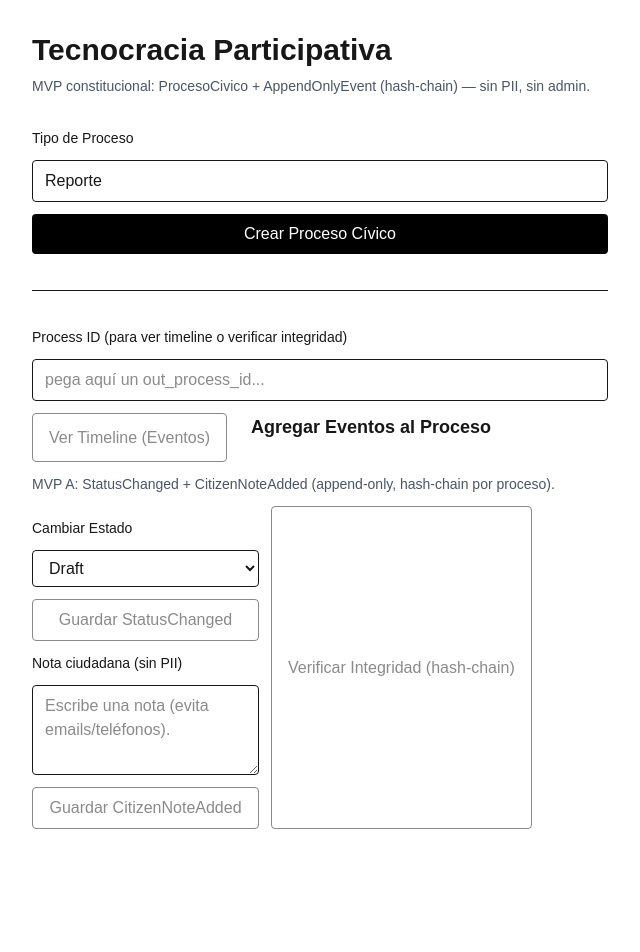
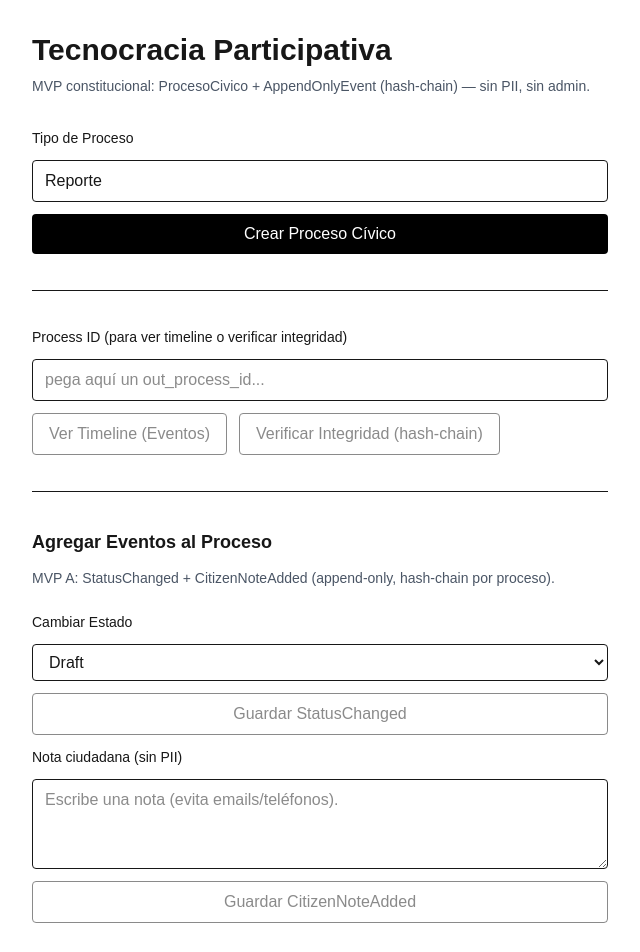
Before and after one commit to TecnocraciaParticipativaMexico/Plataforma, a Next.js app in the folder web/: page / in a window 1280 px wide. Shown: the top 952 px of the page, without its empty margins (0-640 px from the left). Before the commit the page ends 861 px from the top, so only its background shows below. Built offline with nearby package versions, Linux system fonts and the light colour scheme.

Commit message:
feat: process events (status + note)

```diff
--- a/web/app/page.tsx
+++ b/web/app/page.tsx
@@ -26,6 +26,7 @@ const [sendingEvent, setSendingEvent] = useState(false);
     setOut(null);
     setEvents(null);
     setVerifyOut(null);
+    setEventOut(null);
 
     try {
       const res = await fetch("/api/process/create", {
@@ -153,6 +154,15 @@ async function enviarEvento(event_type: string, payload: any) {
             {loadingEvents ? "Cargando..." : "Ver Timeline (Eventos)"}
           </button>
 
+          <button
+            onClick={verificarCadena}
+            disabled={verifying || !processId.trim()}
+            className="rounded border px-4 py-2 disabled:opacity-50"
+          >
+            {verifying ? "Verificando..." : "Verificar Integridad (hash-chain)"}
+          </button>
+        </div>
+
         <hr className="my-6" />
 
         <h2 className="text-lg font-semibold">Agregar Eventos al Proceso</h2>
@@ -211,15 +221,6 @@ async function enviarEvento(event_type: string, payload: any) {
           )}
         </div>
 
-          <button
-            onClick={verificarCadena}
-            disabled={verifying || !processId.trim()}
-            className="rounded border px-4 py-2 disabled:opacity-50"
-          >
-            {verifying ? "Verificando..." : "Verificar Integridad (hash-chain)"}
-          </button>
-        </div>
-
         {events && (
           <pre className="text-xs bg-gray-100 p-3 rounded overflow-auto">
             {JSON.stringify(events, null, 2)}
```
Lines whose indentation alone changed are shown as unchanged.
